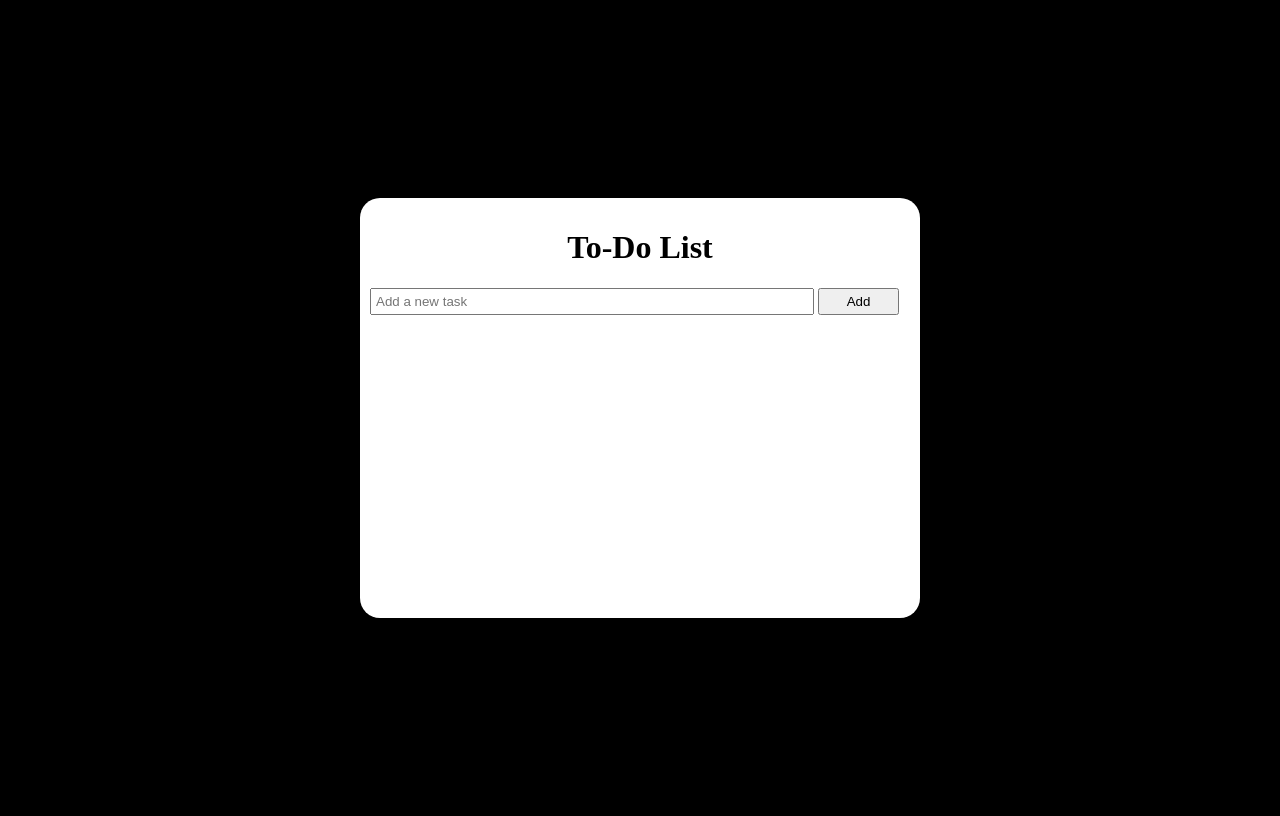
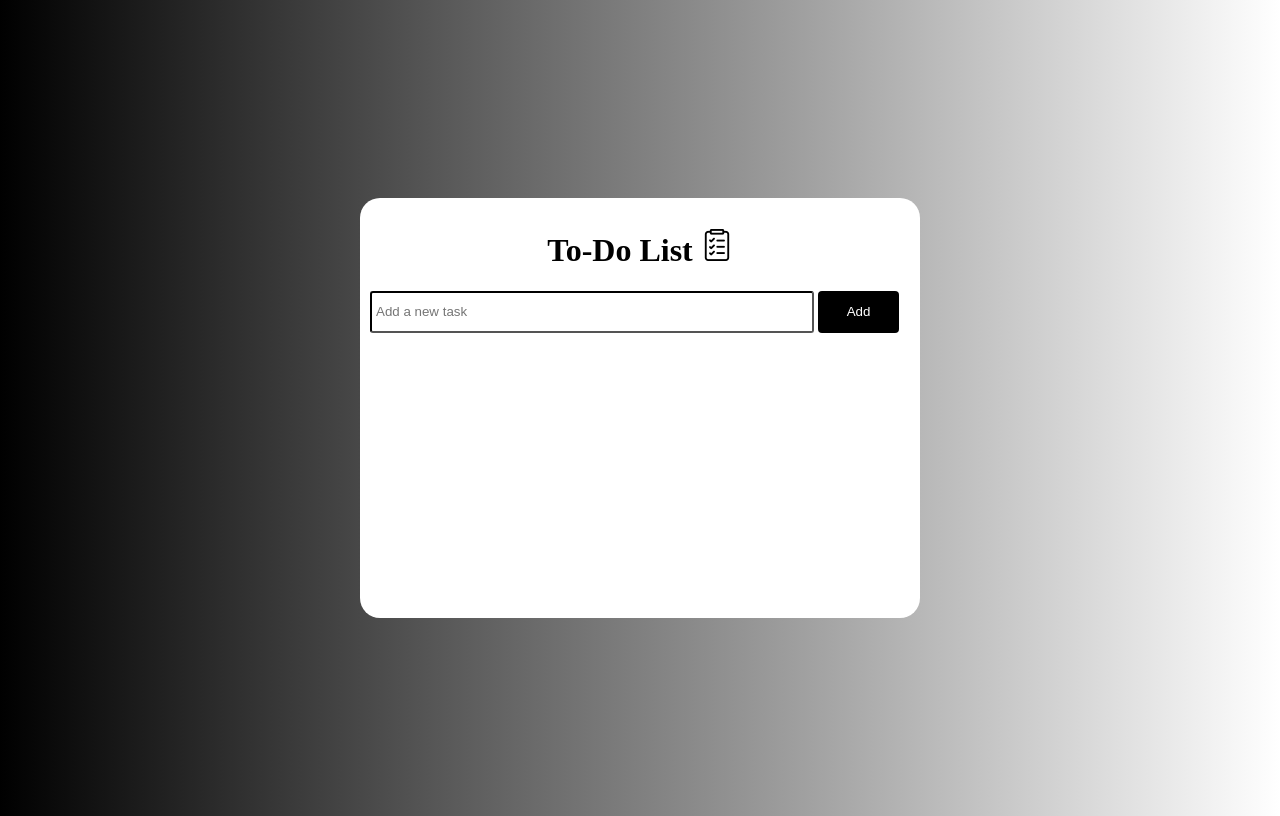
Before and after one commit to abbassHassan/To-Do-List, a plain HTML site: page index.html in a window 1280 px wide. Drawn offline with Linux system fonts and the light colour scheme.

Commit message:
last version

```diff
--- a/index.html
+++ b/index.html
@@ -10,7 +10,7 @@
   <body>
     <div class="container">
       <div class="content">
-        <h1>To-Do List</h1>
+        <h1>To-Do List <img src="./assets/icon.png" alt="icon" /></h1>
         <input type="text" class="text-input" placeholder="Add a new task" />
         <button class="add-button">Add</button>
         <ul class="task-list"></ul>
--- a/scripts/index.js
+++ b/scripts/index.js
@@ -2,30 +2,41 @@ const task_input = document.getElementsByClassName('text-input')[0];
 const add_button = document.getElementsByClassName('add-button')[0];
 const task_list = document.getElementsByClassName('task-list')[0];
 
-
 add_button.addEventListener('click', add_task);
 
-function add_task(){
+function add_task() {
+  // Get the text from the input field
   let task_text = task_input.value;
-  if(task_text !== ""){
+
+  // Check if the input field is not empty
+  if (task_text !== "") {
+    // Create a new list item
     let list_item = document.createElement("li");
+
     list_item.innerHTML = `<p>${task_text}</p>
                             <button class="edit-button">Edit</button>
                             <button class='delete-button'>Delete</button>`;
+
+    // Append the new list item to the task list
     task_list.appendChild(list_item);
-    task_input.value="";
+
+    // Clear the input field
+    task_input.value = "";
 
     const delete_button = list_item.querySelector('.delete-button');
-      delete_button.addEventListener('click', function () {
+
+    delete_button.addEventListener('click', function () {
       task_list.removeChild(list_item);
-     });
+    });
 
     const p_task = list_item.querySelector('p');
+
     p_task.addEventListener('click', toggle_check);
 
     const edit_button = list_item.querySelector('.edit-button');
+
+    // Add event listener to the edit button to prompt the user to edit the task
     edit_button.addEventListener('click', function () {
-      const p_task = list_item.querySelector('p');
       const newText = prompt('Edit task:', p_task.textContent);
       if (newText !== null) {
         p_task.textContent = newText;
@@ -34,6 +45,7 @@ function add_task(){
   }
 }
 
+// Function to toggle the 'p-checked' class on a task text
 function toggle_check() {
   this.classList.toggle('p-checked');
 }
--- a/styles/index.css
+++ b/styles/index.css
@@ -1,5 +1,5 @@
 body {
-  background-color: black;
+  background: linear-gradient(to right, black, white);
 }
 
 .container {
@@ -11,24 +11,28 @@ body {
 
 .content {
   min-height: 400px;
+  max-height: 60vh;
   width: 540px;
   border-radius: 20px;
   background-color: white;
   padding: 10px;
+  overflow: auto;
 }
 
 h1 {
   text-align: center;
 }
 
+h1 img {
+  width: 32px;
+}
+
 .text-input {
   padding: 4px;
   width: 80%;
-}
-
-.add-button {
-  width: 15%;
-  padding: 4px;
+  border-color: black;
+  border-radius: 3px;
+  height: 30px;
 }
 
 ul {
@@ -37,7 +41,7 @@ ul {
 }
 
 li {
-  border: 1px solid black;
+  border: 2px solid black;
   width: 80%;
   border-radius: 3px;
   padding: 4px;
@@ -48,21 +52,31 @@ li {
   align-items: center;
 }
 
-.delete-button {
+button {
   width: 15%;
-  padding: 5px;
+  padding: 8px;
+  cursor: pointer;
+  background-color: black;
+  border-radius: 4px;
+  color: white;
+  border: none;
+  font-weight: 500;
+
 }
 
 .edit-button {
-  width: 15%;
-  padding: 5px;
   margin-right: 4px;
+}
+
+.add-button {
+  height: 42px;
 }
 
 p {
   margin-left: 2px;
   flex: 1;
   cursor: pointer;
+  font-size: 18px;
 }
 
 .p-checked {
```
Also changed, not shown: assets/checked.png (deleted), assets/unchecked.png (deleted), assets/welcome.avif (deleted).
